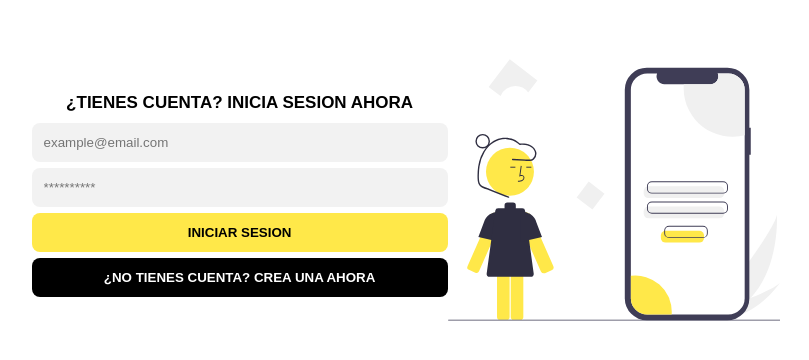
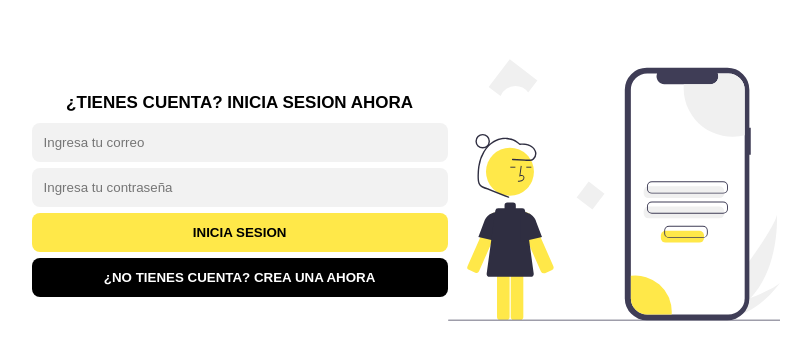
Before and after one commit to jsgsco/sopv2, a React (Create React App) app: page /sign in a window 1280 px wide. Shown: the part 210-570 px from the top of the page, without its empty margins (234-1043 px from the left). Built offline with nearby package versions, Linux system fonts and the light colour scheme; what webfontloader would draw is missing.

Commit message:
validaciones hechas

```diff
--- a/src/components/pages/Sign/Sign.js
+++ b/src/components/pages/Sign/Sign.js
@@ -1,7 +1,8 @@
 import { ContainerForm, ContainerInput, Form, Input, Button, Text } from '../../style/ElementForms'
 import { ReactComponent as Login } from '../../../images/login2.svg'
 import styled from 'styled-components'
-// import { Alerta } from '../../style/Alerta'
+import { useState } from 'react'
+import { Alerta } from '../../style/Alerta'
 
 const Image = styled(Login)`
     width: 40%;
@@ -12,31 +13,141 @@ const Image = styled(Login)`
 `
 
 const SignIn = () => {
+
+    const [register, setRegister] = useState(false)
+    const [email, setEmail] = useState('')
+    const [password , setPassword] = useState('')
+    const [repeatPassword, setRepeatPassword] = useState('')
+    const [alert, setAlert] = useState({
+        massage: '',
+        type: '',
+        state: false
+    })
+
+
+
+    const funcRegister = () => {
+        setRegister(!register)
+    }
+
+    const onSubmitForm = (e) => {
+        e.preventDefault()
+        const expReg =  /[a-zA-Z0-9_.+-]+@[a-zA-Z0-9-]+\.[a-zA-Z0-9-.]+/
+        if(email.trim() === '') {
+            setAlert({
+                massage: 'el correo no puede ir vacio',
+                type: '',
+                state: true
+            })
+            setTimeout(() => {
+                setAlert({
+                    massage: '',
+                    state: false
+                })
+            }, 3000)
+            return
+        }
+
+        if(!expReg.test(email)) {
+            setAlert({
+                massage: 'El email es invalido',
+                type:'',
+                state: true
+            })
+            setTimeout(() => {
+                setAlert({
+                    massage: '',
+                    state: false
+                })
+            },3000)
+
+            return
+        }
+
+        if(password.trim() === '' || repeatPassword.trim() === '') {
+            setAlert({
+                massage:'No puedes enviar contraseña vacia',
+                type: '',
+                state: true
+            })
+            setTimeout(() => {
+                setAlert({
+                    massage: '',
+                    state: false
+                })
+            }, 3000)
+
+            return
+        }
+
+        if(password.trim() !== repeatPassword.trim()) {
+            setAlert({
+                massage: 'Las contraseñas no coinciden',
+                type:'',
+                state: true
+            })
+            setInterval(() => {
+                setAlert({
+                    massage:'',
+                    state: false
+                })
+            }, 3000)
+
+            return
+        }
+
+
+        console.log('envio exitoso')
+    }
+
+
     return (
         <ContainerForm>
-            <Form>
-                <Text>¿Tienes cuenta? Inicia sesion ahora</Text>
+            <Form onSubmit={onSubmitForm}>
+                {
+                    alert.state ? (
+                        <Alerta success={alert.type}> {alert.massage} </Alerta>
+                    ) : null
+                }
+                <Text>{register ? '¿No tienes cuenta? Crea una ahora' : '¿Tienes cuenta? Inicia sesion ahora'}</Text>
                 <ContainerInput>
                     <Input
                         name="email"
-                        type="email"
-                        placeholder="example@email.com"
+                        type="text"
+                        placeholder="Ingresa tu correo"
+                        onChange={(e) => setEmail(e.target.value)}
                     />
                 </ContainerInput>
                 <ContainerInput mt>
                     <Input
                         name="password"
                         type="password"
-                        placeholder="**********"
+                        placeholder="Ingresa tu contraseña"
+                        onChange={(e) => setPassword(e.target.value)}
                     />
                 </ContainerInput>
+
+                {
+                    register && (
+                        <ContainerInput mt>
+                            <Input
+                                name="repeatpassword"
+                                type="password"
+                                placeholder="Repite tu contraseña"
+                                onChange={(e) => setRepeatPassword(e.target.value)}
+                            />
+                        </ContainerInput>
+                    )
+                }
+
                 <Button mt
                     type="submit"
-                >Iniciar Sesion</Button>
+                >{register ? 'Crear Cuenta' : 'Inicia Sesion'}</Button>
                 <Button mt
                     primary
-                    type="submit"
-                >¿No tienes cuenta? Crea una ahora</Button>
+                    type="button"
+                    onClick={funcRegister}
+                >{register ? '¿Tienes cuenta? Inicia sesion ahora' : '¿No tienes cuenta? Crea una ahora'}</Button>
             </Form>
             <Image />
         </ContainerForm>
```
Also changed, not shown: 2 other files (tests, documents, lock files or other folders).
